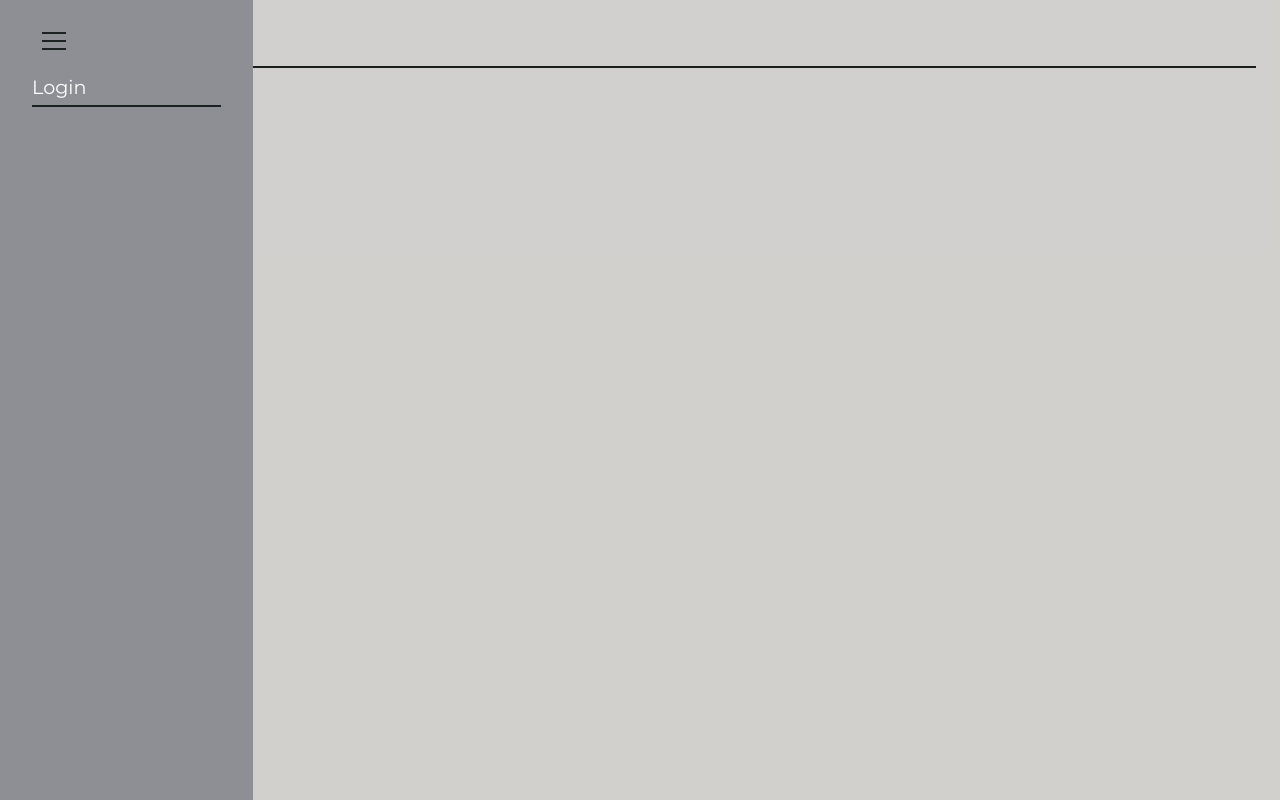
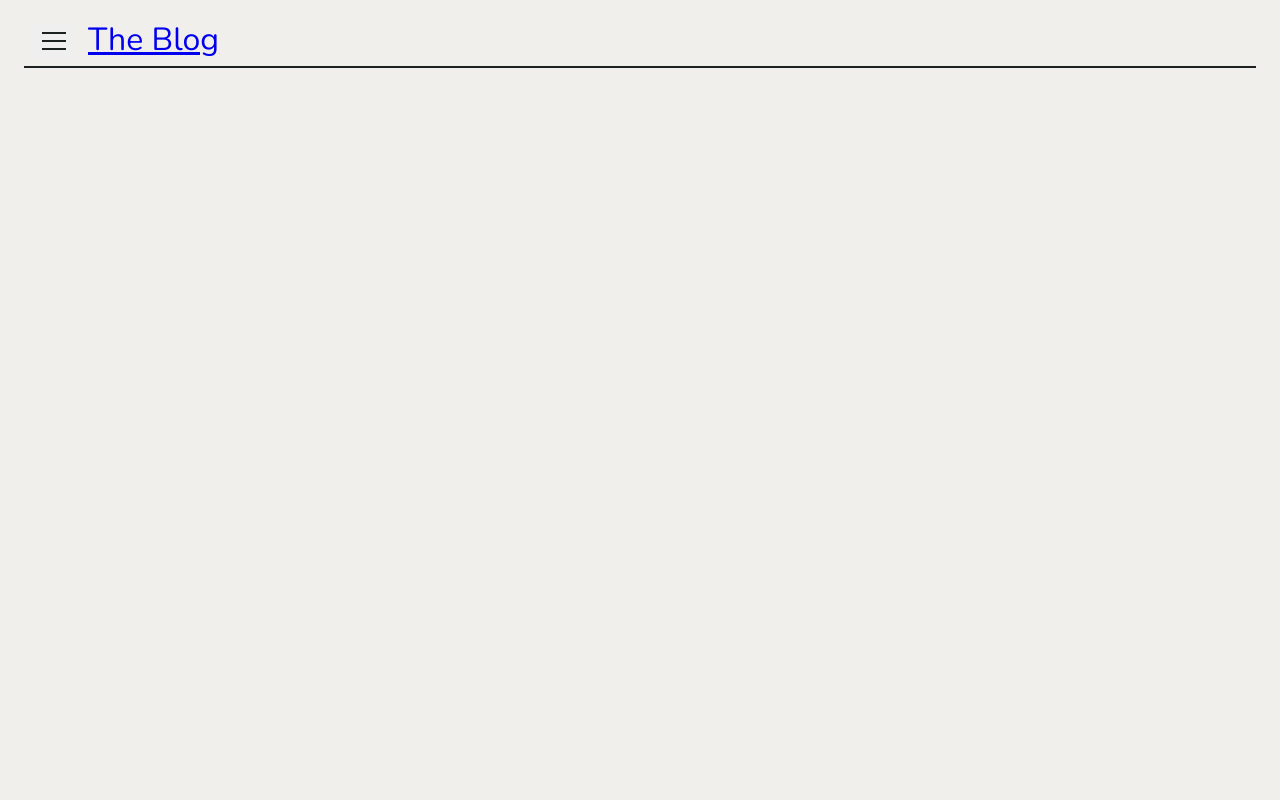
Before and after one commit to Liger-Z/blog_front, a React (Create React App) app: page /login in a window 1280 px wide. Built offline with nearby package versions, Linux system fonts and the light colour scheme.

Commit message:
Fix router not rendering components from the navbar

```diff
--- a/src/App.js
+++ b/src/App.js
@@ -1,19 +1,23 @@
 import { BrowserRouter as Router, Switch, Route } from 'react-router-dom';
 import Header from './components/Header';
 import Home from './components/Home';
+import Login from './components/Login';
 
 function App() {
   return (
-    <div className="App">
-      <Header />
-      <Router>
+    <Router>
+      <div className="App">
+        <Header />
         <Switch>
-          <Route exact path="/">
+          <Route path="/login">
+            <Login />
+          </Route>
+          <Route path="/">
             <Home />
           </Route>
         </Switch>
-      </Router>
-    </div>
+      </div>
+    </Router>
   );
 }
 
--- a/src/components/Header.js
+++ b/src/components/Header.js
@@ -1,3 +1,4 @@
+import { Link } from 'react-router-dom';
 import Navbar from './Navbar';
 
 const Header = () => {
@@ -11,7 +12,7 @@ const Header = () => {
     <header id="site-header">
       <Navbar />
       <button><i className="las la-bars" onClick={handleClick}></i></button>
-      <h1>The Blog</h1>
+      <h1><Link to="/">The Blog</Link></h1>
     </header>
   )
 }
--- /dev/null
+++ b/src/components/Login.js
@@ -0,0 +1,8 @@
+const Login = () => {
+return (
+  <div className="div-container">
+  </div>
+)
+}
+
+export default Login;
--- a/src/components/Navbar.js
+++ b/src/components/Navbar.js
@@ -1,24 +1,26 @@
 import { BrowserRouter as Router, Link } from 'react-router-dom';
 
 const Navbar = () => {
-  const handleClick = event => {
+  const handleClick = (event) => {
     const target = event.target;
 
     target.parentNode.parentNode.parentNode.classList.toggle('hide');
-  }
+  };
 
   return (
-    <Router>
-      <div className="navbar-container">
+    <div className="navbar-container hide">
       <nav id="navbar">
-          <button><i className="las la-bars" onClick={handleClick}></i></button>
+        <button>
+          <i className="las la-bars" onClick={handleClick}></i>
+        </button>
         <ul>
-            <li><Link to="/login">Login</Link></li>
+          <li>
+            <Link to="/login">Login</Link>
+          </li>
         </ul>
       </nav>
       <div id="background-filter"></div>
     </div>
-    </Router>
   );
 };
 
```
Lines whose indentation alone changed are shown as unchanged.
